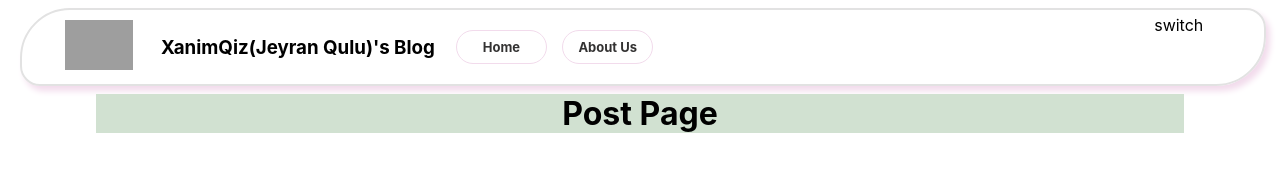
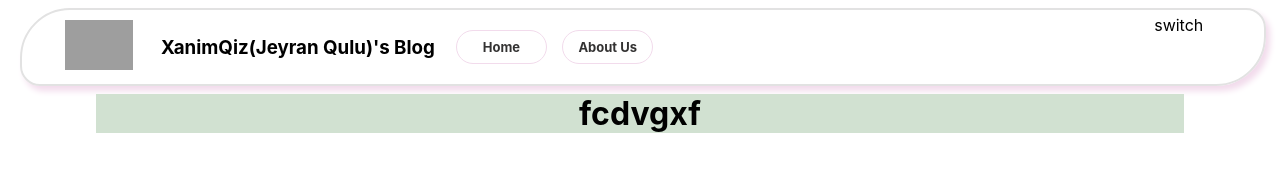
Before and after one commit to zahraRostami1999/blog-app, a React (Create React App) app: page /Post/1 in a window 1280 px wide. Shown: the top 184 px of the page. Built offline with nearby package versions, Linux system fonts and the light colour scheme; grey boxes are pictures that could not be loaded.

Commit message:
import useParams and define const params for give posts params

```diff
--- a/src/pages/postPage/PostPage.jsx
+++ b/src/pages/postPage/PostPage.jsx
@@ -1,7 +1,12 @@
 import styled from "./postPage.module.css";
 import Header from "../../Components/header/Header";
+import { useParams } from "react-router-dom";
+
 
 function PostPage() {
+  const params = useParams();
+
+
   return (
     <div>
       <div className={styled.header}>
@@ -9,7 +14,7 @@ function PostPage() {
       </div>
       <div className={styled.postContainer}>
         <div className={styled.postSection}>
-        <h1>Post Page</h1>
+          <h1>fcdvgxf</h1>
         </div>
       </div>
     </div>
```
